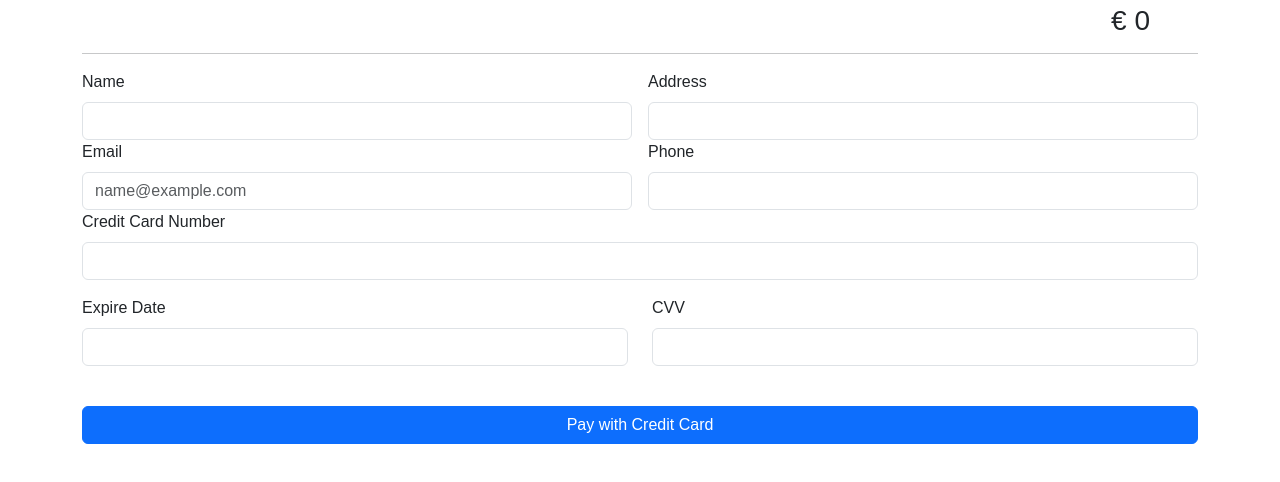
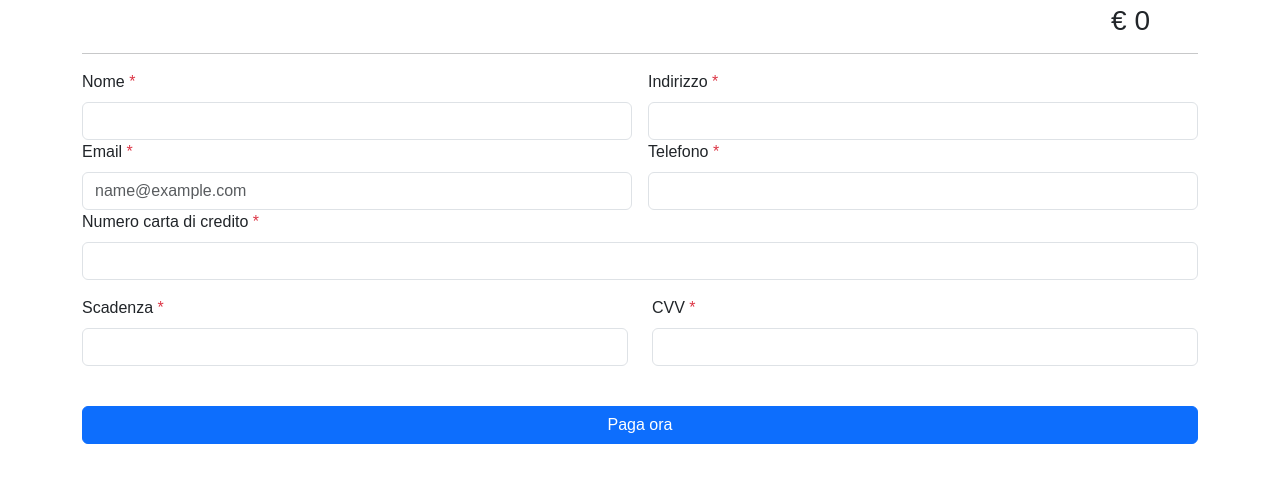
Before and after one commit to jdelavega42/deliveboo-client, a Vue app: page /order in a window 1280 px wide. Shown: the part 240-722 px from the top of the page. Built offline with nearby package versions, Linux system fonts and the light colour scheme; no server answers; a web font is replaced by a local one.

Commit message:
trial completed. everything is working

```diff
--- a/src/pages/Payment.vue
+++ b/src/pages/Payment.vue
@@ -46,42 +46,42 @@
       <hr />
       <div class="">
         <div class="email d-inline-block w-50 pe-2">
-          <label for="exampleFormControlInput3" class="form-label">Name</label>
+          <label for="exampleFormControlInput3" class="form-label">Nome <span class="text-danger">*</span></label>
           <input v-model="name" type="text" class="form-control" id="exampleFormControlInput3">
         </div>
         <div class="phone d-inline-block w-50 ps-2">
-          <label for="exampleFormControlInput4" class="form-label">Address</label>
+          <label for="exampleFormControlInput4" class="form-label">Indirizzo <span class="text-danger">*</span></label>
           <input v-model="address" type="text" class="form-control" id="exampleFormControlInput4" maxlength="25">
         </div>
       </div>
       <div class="">
         <div class="email d-inline-block w-50 pe-2">
-          <label for="exampleFormControlInput1" class="form-label">Email</label>
+          <label for="exampleFormControlInput1" class="form-label">Email <span class="text-danger">*</span></label>
           <input v-model="email" type="email" class="form-control" id="exampleFormControlInput1"
             placeholder="name@example.com">
         </div>
         <div class="phone d-inline-block w-50 ps-2">
-          <label for="exampleFormControlInput2" class="form-label">Phone</label>
+          <label for="exampleFormControlInput2" class="form-label">Telefono <span class="text-danger">*</span></label>
           <input v-model="phone" type="text" class="form-control" id="exampleFormControlInput2" maxlength="11">
         </div>
       </div>
       <div class="form-group">
-        <label class="form-label">Credit Card Number</label>
+        <label class="form-label">Numero carta di credito <span class="text-danger">*</span></label>
         <div id="creditCardNumber" class="form-control"></div>
       </div>
       <div class="form-group">
         <div class="row">
           <div class="col-6">
-            <label class="form-label">Expire Date</label>
+            <label class="form-label">Scadenza <span class="text-danger">*</span></label>
             <div id="expireDate" class="form-control"></div>
           </div>
           <div class="col-6">
-            <label class="form-label">CVV</label>
+            <label class="form-label">CVV <span class="text-danger">*</span></label>
             <div id="cvv" class="form-control"></div>
           </div>
         </div>
       </div>
-      <button class="btn btn-primary btn-block mt-4" @click.prevent="payWithCreditCard">Pay with Credit Card</button>
+      <button class="btn btn-primary btn-block mt-4" @click.prevent="payWithCreditCard">Paga ora</button>
     </form>
   </div>
 </template>
--- a/src/pages/thankYou.vue
+++ b/src/pages/thankYou.vue
@@ -2,8 +2,8 @@
     <div class="container">
       <div class="row">
         <div class="col-md-6 offset-md-3 text-center">
-          <h1 class="mb-4">Thank you for your purchase!</h1>
-          <p>We appreciate your business and hope you enjoy your purchase.</p>
+          <h1 class="mb-4">Grazie per il tuo acquisto!</h1>
+          <p>Stiamo preparando il tuo ordine. A breve riceverai una mail di riepilogo.</p>
         </div>
       </div>
     </div>
```
